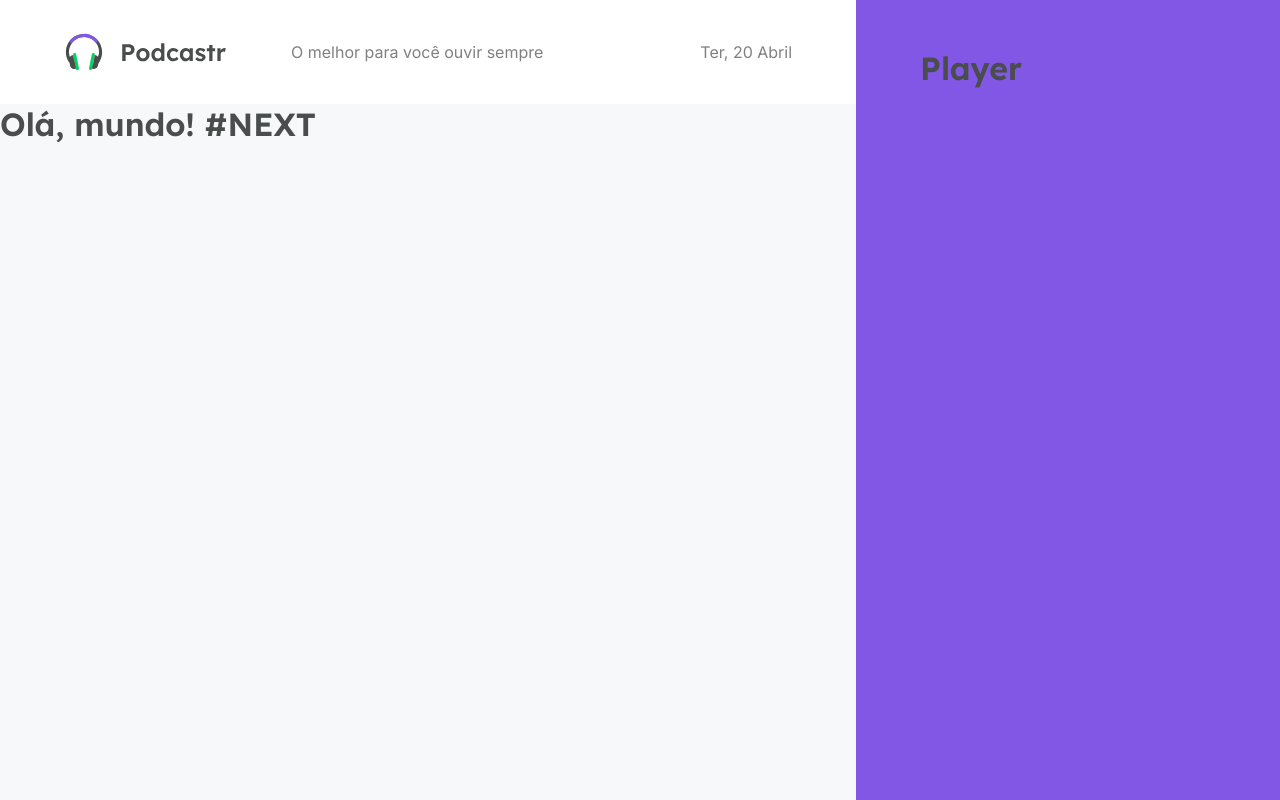
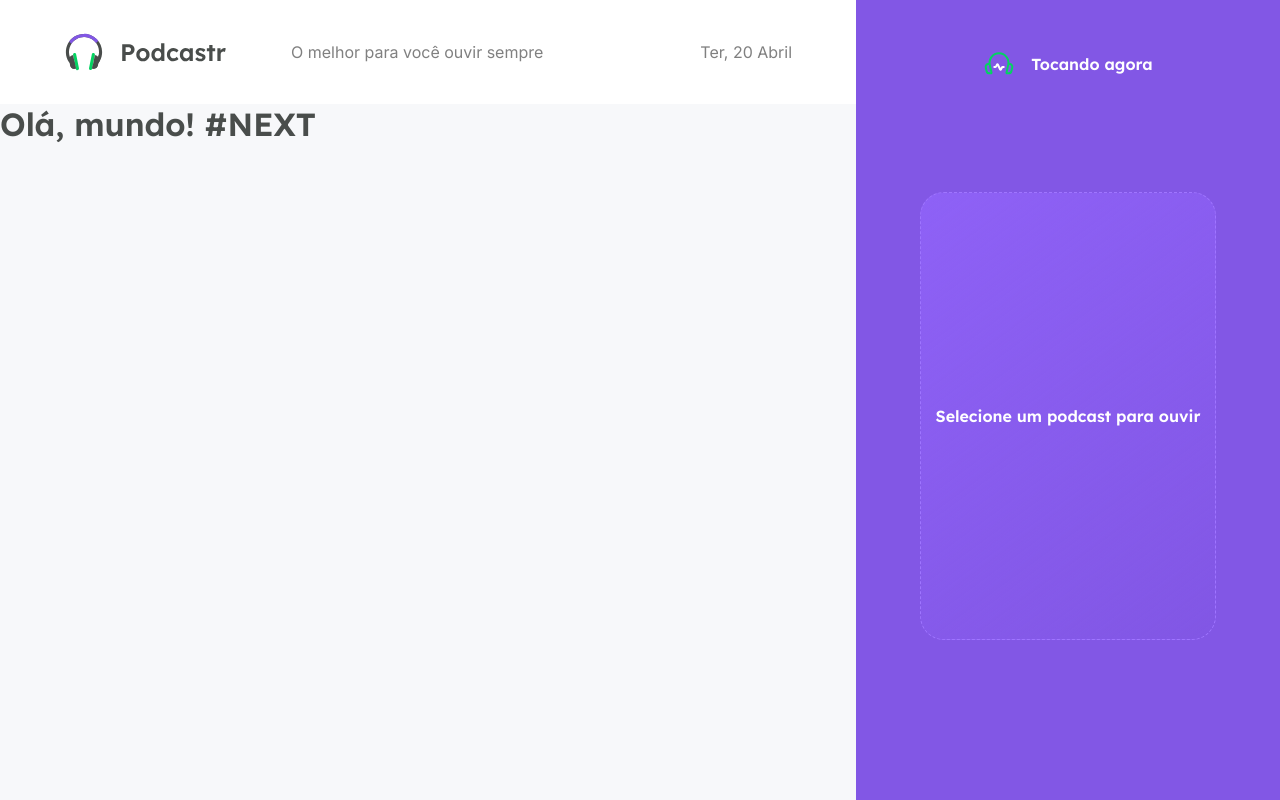
Before and after one commit to joaopaulopmedeiros/NLW-5, a Next.js app: page / in a window 1280 px wide. Built offline with nearby package versions, Linux system fonts and the light colour scheme.

Commit message:
style: empty player

```diff
--- a/src/components/Player/index.tsx
+++ b/src/components/Player/index.tsx
@@ -3,7 +3,16 @@ import styles from './styles.module.scss';
 export default function Player() {
     return (
         <div className={styles.playerContainer}>
-            <h1>Player</h1>
+            <header>
+                <img src="/playing.svg" alt="Tocando agora"/>
+                <strong>Tocando agora</strong>
+            </header>
+            <div className={styles.emptyPlayer}>
+                <strong>Selecione um podcast para ouvir</strong>
+            </div>
+            <footer>
+
+            </footer>
         </div>
     );
 }
--- a/src/components/Player/styles.module.scss
+++ b/src/components/Player/styles.module.scss
@@ -8,4 +8,30 @@
 
     display: flex;
     flex-direction: column;
+    align-items: center;
+    justify-content: space-between;
+
+    header {
+        display: flex;
+        align-items: center;
+        justify-content: center;
+        gap: 1rem;
+    }
+
+    strong  {
+        font-family: Lexend, sans-serif;
+        font-weight: 680;
+    }
 }
+
+.emptyPlayer {
+    width: 100%;
+    height: 28rem;
+    border: 1.5px dashed var(--purple-300);
+    border-radius: 1.5rem;
+    background: linear-gradient(143.8deg, rgba(145, 100, 250, 0.8) 0%, rgba(0, 0, 0, 0) 100%);
+
+    display: flex;
+    align-items: center;
+    justify-content: center;
+}
```
